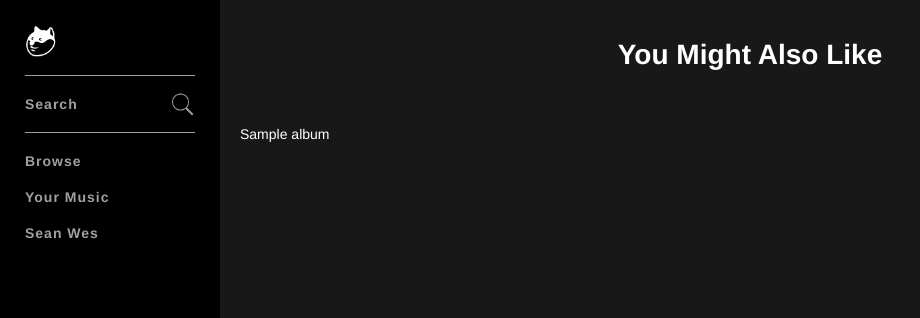
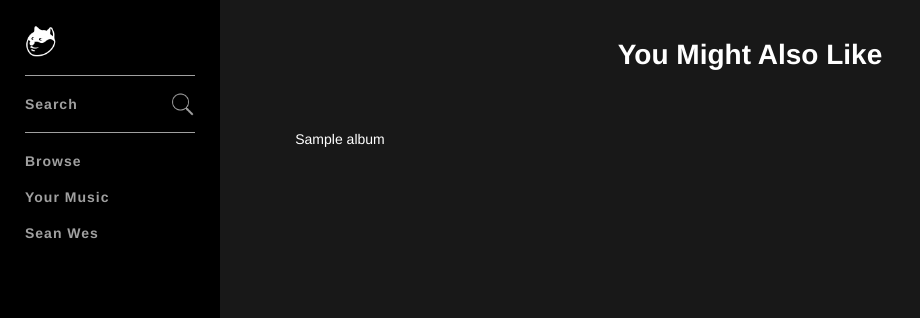
Before and after one commit to edwinchen85/slotify_app, a PHP site: page / in a window 1280 px wide. Shown: the top 318 px of the page, without its empty margins (0-920 px from the left). Run offline with PHP 8.4, Linux system fonts and the light colour scheme; the visitor is signed in with stand-in values (Sample User, id 1); tables that the repository leaves empty or names only in its code hold one stand-in row (values such as "Sample post"); data that the repository does not hold is empty.

Commit message:
CSS: Style album title

```diff
--- a/assets/css/style.css
+++ b/assets/css/style.css
@@ -237,3 +237,12 @@ body {
 .gridViewItem img {
   width: 100%;
 }
+
+.gridViewInfo {
+  font-weight: 300;
+  text-align: center;
+  padding: 5px 0;
+  text-overflow: ellipsis;
+  overflow: hidden;
+  white-space: nowrap;
+}
```
